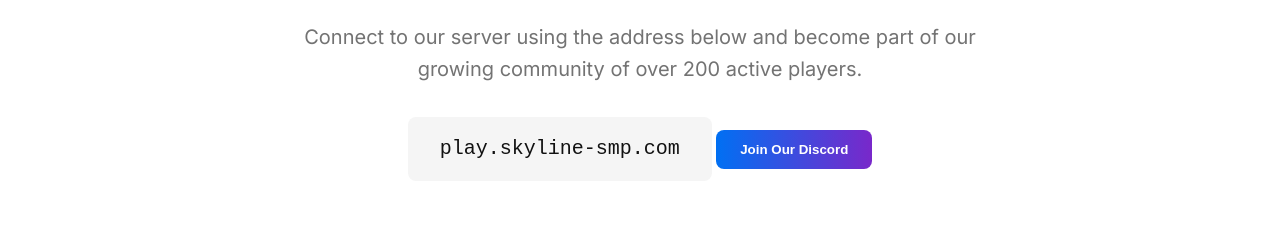
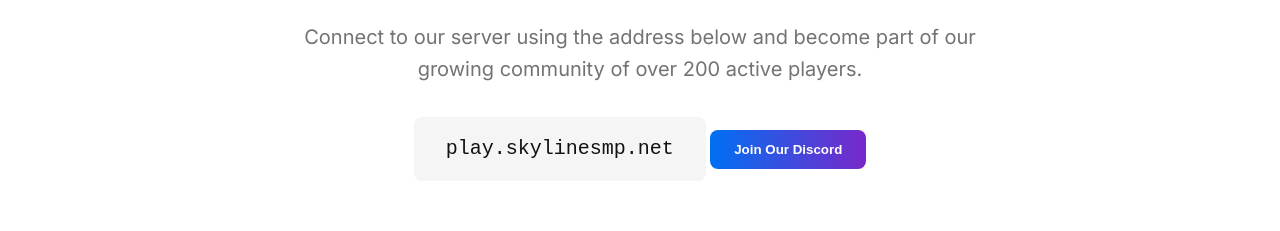
Before and after one commit to dopeshiterror/skylinewebsite, a plain HTML site: page index.html in a window 1280 px wide. Shown: the part 4003-4234 px from the top of the page. Drawn offline with Linux system fonts and the light colour scheme.

Commit message:
Update index.html

```diff
--- a/index.html
+++ b/index.html
@@ -773,7 +773,7 @@
             <div class="join-content">
                 <h2>Ready to Join Skyline SMP?</h2>
                 <p>Connect to our server using the address below and become part of our growing community of over 200 active players.</p>
-                <div class="server-address">play.skyline-smp.com</div>
+                <div class="server-address">play.skylinesmp.net</div>
                 <button class="join-button">Join Our Discord</button>
             </div>
         </div>
```
